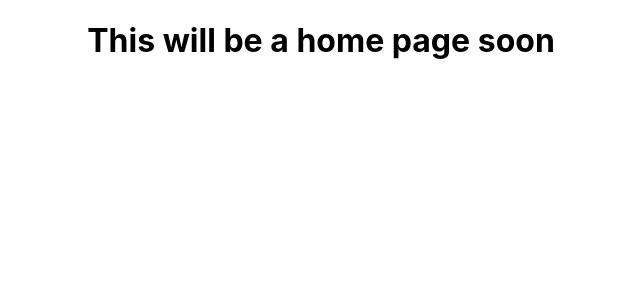
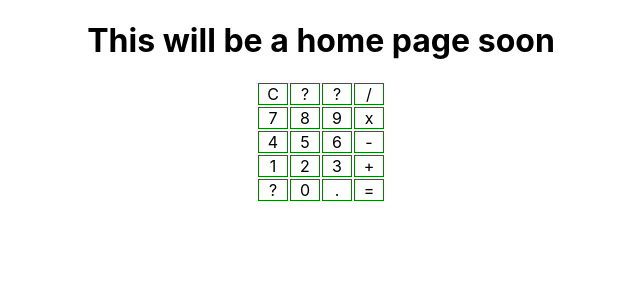
Before and after one commit to btk44/micro-apps-ui, a React (Create React App) app: page / in a window 1280 px wide. Shown: the top 300 px of the page, without its empty margins (319-959 px from the left). Built offline with nearby package versions, Linux system fonts and the light colour scheme.

Commit message:
building simple calculator test

```diff
--- /dev/null
+++ b/src/components/calculator/Calculator.css
@@ -0,0 +1,14 @@
+.button {
+    text-align: center;
+    vertical-align: middle;
+    display: inline-block;
+    box-sizing: border-box;
+    border: 1px green solid;
+    min-width: 30px;
+    margin: 1px;
+    cursor: pointer;
+}
+
+.button-row {
+
+}
--- /dev/null
+++ b/src/components/calculator/Calculator.js
@@ -0,0 +1,29 @@
+import './Calculator.css'
+
+export default function Calculator() {
+  const buttonsTable = [
+    ['C', '?', '?', '/'],
+    ['7', '8', '9', 'x'],
+    ['4', '5', '6', '-'],
+    ['1', '2', '3', '+'],
+    ['?', '0', '.', '=']
+  ]
+
+  const button = (text) => (
+    <div className="button">
+      { text }
+    </div>
+  )
+
+  const buttonRow = (buttons) => (
+    <div className="buttons-row">
+      { buttons.map(x => button(x)) }
+    </div>
+  )
+
+  return (
+    <div className="calculator-component">
+      { buttonsTable.map(x => buttonRow(x)) }
+    </div>
+  )
+}
--- a/src/pages/Home.js
+++ b/src/pages/Home.js
@@ -1,10 +1,12 @@
 import React from "react";
+import Calculator from "../components/calculator/Calculator";
 
 export default class Home extends React.Component {
   render() {
     return (
       <div className="home">
         <h1>This will be a home page soon</h1>
+        <Calculator></Calculator>
       </div>
     );
   }
```
